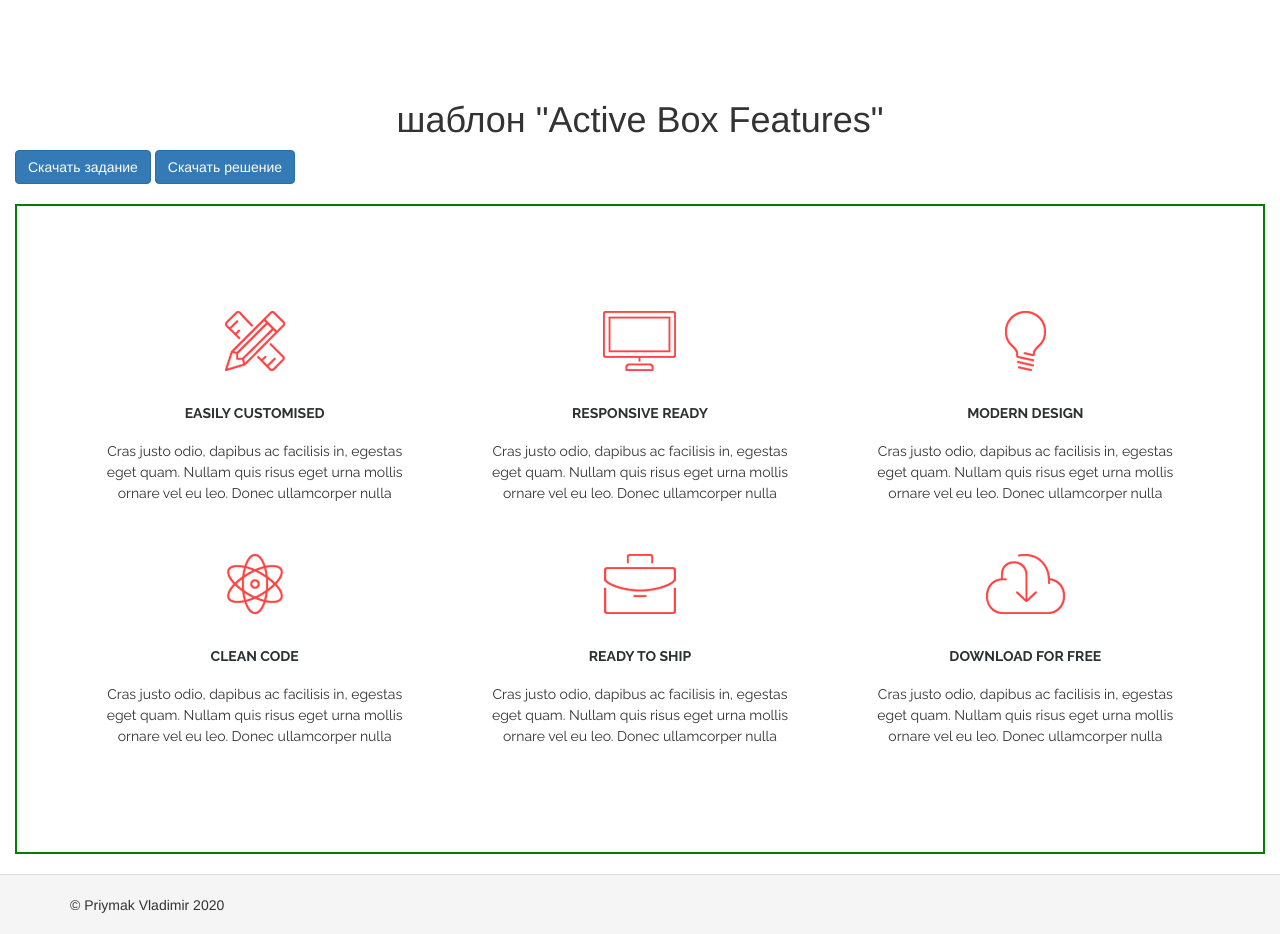
After one commit to PriymakVl/lesson_task, a Yii app: template views/css/templates/easy/active_box_features.php in a window 1280 px wide. The commit adds this page. Run offline with PHP 8.4 and a stand-in for Yii, Linux system fonts and the light colour scheme; the template is opened without the code that fills it, so the values that code supplies are empty; some libraries are stand-ins or nearby versions.

Commit message:
add template css active box features

```diff
--- /dev/null
+++ b/views/css/templates/easy/active_box_features.php
@@ -0,0 +1,59 @@
+<?php
+	use yii\helpers\Html;
+	$this->registerCssFile('https://fonts.googleapis.com/css?family=Raleway:400,700&display=swap" rel="stylesheet');
+	$this->registerCssFile('/css/templates/easy_templates/active_box_features_float.css');
+
+	$this->title = 'шаблон "Active Box Features"';
+	$this->params['breadcrumbs'][] = ['label' => 'Легкие шаблоны', 'url' => ['/css/templates/easy']];
+	$this->params['breadcrumbs'][] = $this->title;
+ ?>
+
+<h1><?= $this->title ?></h1>
+
+ <?= Html::a('Скачать задание', ['/tasks/css/templates/active_box_features_task.rar'], ['class' => 'btn btn-primary']) ?>
+ <?= Html::a('Скачать решение', ['/solutions/css/templates/active_box_features_solution.rar'], ['class' => 'btn btn-primary']) ?>
+
+<div class="window-task">
+
+<!-- Features -->
+<div class="wrp">
+    <div class="features">
+        <div class="features__item">
+            <?= Html::img('/images/css/templates/active_box_features/feature-1.png', ['alt' => 'image', 'class' => 'features__icon']) ?>
+            <h4 class="features__title">Easily Customised</h4>
+            <div class="features__text">Cras justo odio, dapibus ac facilisis in, egestas eget quam. Nullam quis risus eget urna mollis ornare vel eu leo. Donec ullamcorper nulla</div>
+        </div>
+
+        <div class="features__item">
+            <?= Html::img('/images/css/templates/active_box_features/feature-2.png', ['alt' => 'image', 'class' => 'features__icon']) ?>
+            <h4 class="features__title">Responsive REady</h4>
+            <div class="features__text">Cras justo odio, dapibus ac facilisis in, egestas eget quam. Nullam quis risus eget urna mollis ornare vel eu leo. Donec ullamcorper nulla</div>
+        </div>
+
+        <div class="features__item">
+            <?= Html::img('/images/css/templates/active_box_features/feature-3.png', ['alt' => 'image', 'class' => 'features__icon']) ?>
+            <h4 class="features__title">Modern Design</h4>
+            <div class="features__text">Cras justo odio, dapibus ac facilisis in, egestas eget quam. Nullam quis risus eget urna mollis ornare vel eu leo. Donec ullamcorper nulla</div>
+        </div>
+
+        <div class="features__item">
+            <?= Html::img('/images/css/templates/active_box_features/feature-4.png', ['alt' => 'image', 'class' => 'features__icon']) ?>
+            <h4 class="features__title">Clean Code</h4>
+            <div class="features__text">Cras justo odio, dapibus ac facilisis in, egestas eget quam. Nullam quis risus eget urna mollis ornare vel eu leo. Donec ullamcorper nulla</div>
+        </div>
+
+        <div class="features__item">
+            <?= Html::img('/images/css/templates/active_box_features/feature-5.png', ['alt' => 'image', 'class' => 'features__icon']) ?>
+            <h4 class="features__title">Ready to Ship</h4>
+            <div class="features__text">Cras justo odio, dapibus ac facilisis in, egestas eget quam. Nullam quis risus eget urna mollis ornare vel eu leo. Donec ullamcorper nulla</div>
+        </div>
+
+        <div class="features__item">
+            <?= Html::img('/images/css/templates/active_box_features/feature-6.png', ['alt' => 'image', 'class' => 'features__icon']) ?>
+            <h4 class="features__title">Download for Free</h4>
+            <div class="features__text">Cras justo odio, dapibus ac facilisis in, egestas eget quam. Nullam quis risus eget urna mollis ornare vel eu leo. Donec ullamcorper nulla</div>
+        </div>
+    </div><!-- /.features -->
+</div><!-- /.container -->
+
+</div>
--- a/views/css/templates/easy/index.php
+++ b/views/css/templates/easy/index.php
@@ -14,4 +14,7 @@
 	<li>
 		<?= Html::a('Mogo Quote', ['template', 'level' => 'easy', 'name' => 'mogo_quote']) ?>
 	</li>
+	<li>
+		<?= Html::a('Active Box Features', ['template', 'level' => 'easy', 'name' => 'active_box_features']) ?>
+	</li>
 </ol>
--- /dev/null
+++ b/web/css/templates/easy_templates/active_box_features_float.css
@@ -0,0 +1,55 @@
+*,
+*:before,
+*:after {
+  margin: 0;
+  box-sizing: border-box;
+}
+
+body {
+  margin: 0;
+  color: #6c7279;
+  background-color: #fff;
+}
+
+/* Wrapper
+===================*/
+.wrp {
+  max-width: 1200px;
+  margin: 50px auto;
+  padding: 0 15px;
+}
+
+/* Features
+===================*/
+.features:after {
+  content: "";
+  display: block;
+  clear: both;
+}
+
+.features__item {
+  width: 33.33333%;
+  padding: 0 40px;
+  margin: 25px 0;
+  float: left;
+  text-align: center;
+}
+
+.features__icon {
+  margin-bottom: 25px;
+}
+
+.features__title {
+  margin-bottom: 20px;
+  font-family: "Raleway", sans-serif;
+  font-size: 14px;
+  color: #2d3033;
+  font-weight: 700;
+  text-transform: uppercase;
+}
+
+.features__text {
+  font-family: "Raleway", sans-serif;
+  font-size: 14px;
+  line-height: 1.5;
+}
```
Also changed, not shown: web/images/css/templates/active_box_features/feature-1.png (added), web/images/css/templates/active_box_features/feature-2.png (added), web/images/css/templates/active_box_features/feature-3.png (added), web/images/css/templates/active_box_features/feature-4.png (added), web/images/css/templates/active_box_features/feature-5.png (added), web/images/css/templates/active_box_features/feature-6.png (added), 2 other files.
